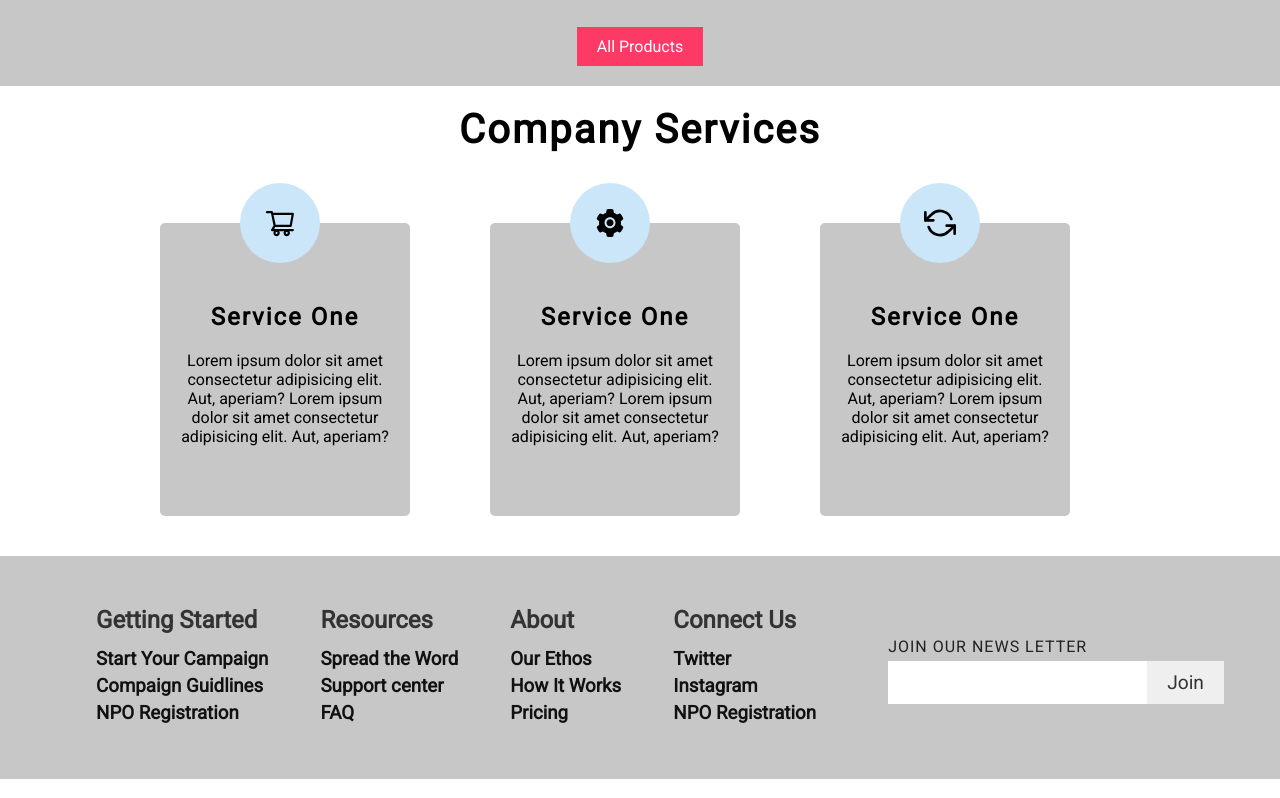
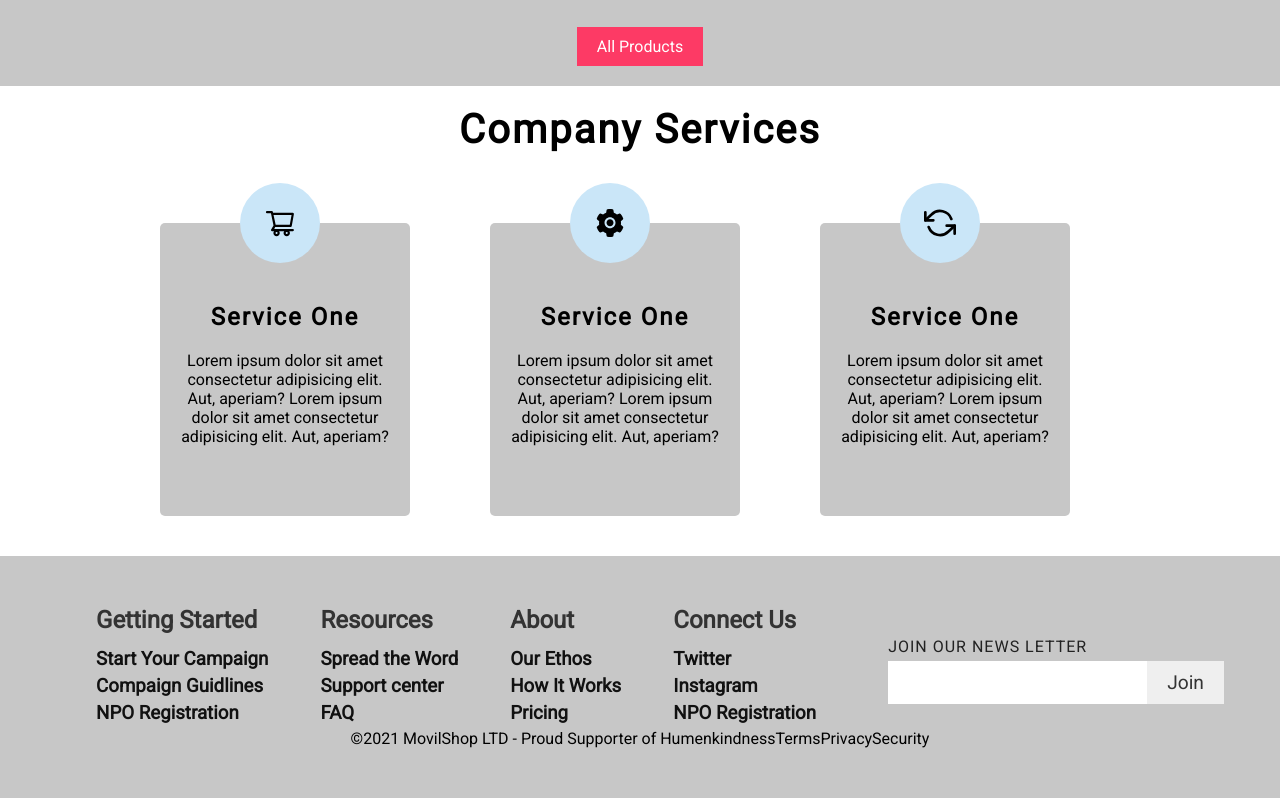
Before and after one commit to ddepu11/movil_shop_cient_side_react, a React (Create React App) app: page / in a window 1280 px wide. Shown: the part 1352-2150 px from the top of the page. Built offline with nearby package versions, Linux system fonts and the light colour scheme.

Commit message:
footer lower html done

```diff
--- a/src/components/Footer.jsx
+++ b/src/components/Footer.jsx
@@ -4,7 +4,7 @@ import styled from "styled-components";
 const Footer = () => {
   return (
     <Wrapper>
-      <div className="f_upper flex ">
+      <div className="f_upper flex">
         <div className="left flex">
           <div className="c">
             <h2>Getting Started</h2>
@@ -35,6 +35,20 @@ const Footer = () => {
           <label htmlFor="news_letter">Join our news letter</label>
           <input type="text" id="news_letter" />
           <button type="btn">Join</button>
+        </div>
+      </div>
+
+      <div className="f_lover flex">
+        <div className="left">
+          <p>
+            &copy;{new Date().getFullYear()} MovilShop LTD - Proud Supporter of
+            Humenkindness{" "}
+          </p>
+        </div>
+        <div className="right">
+          <span>Terms</span>
+          <span>Privacy</span>
+          <span>Security</span>
         </div>
       </div>
     </Wrapper>
```
